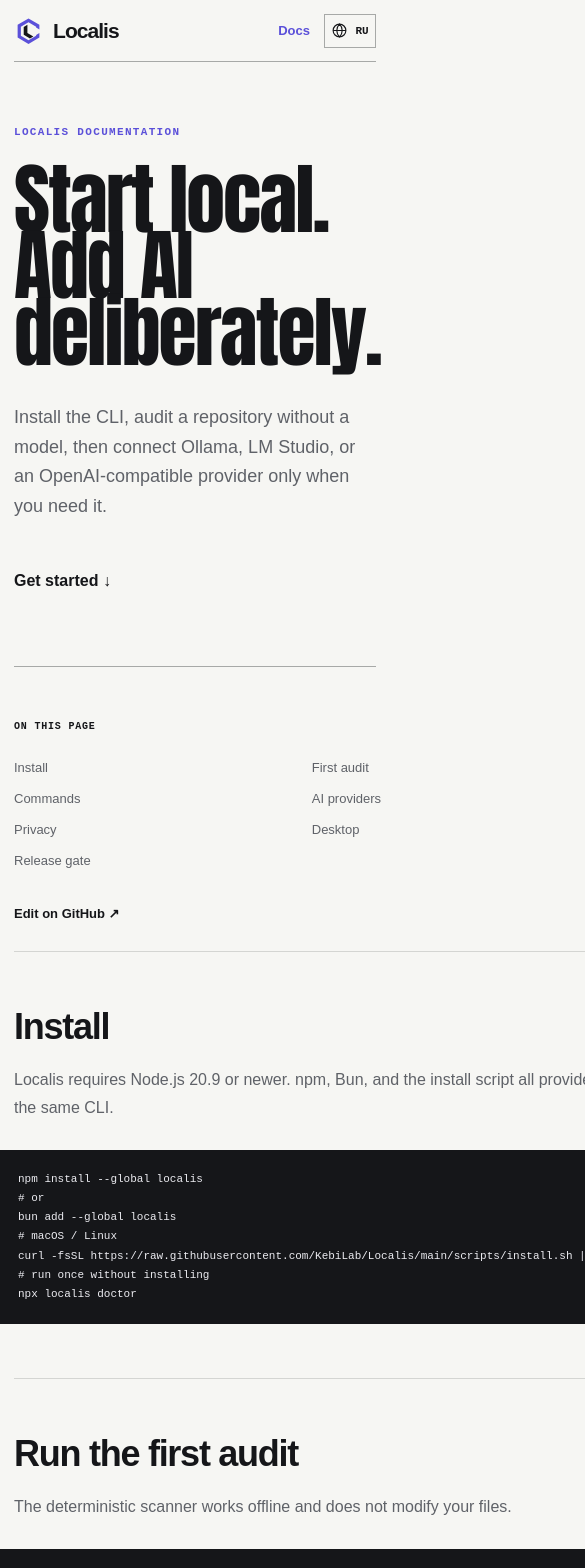
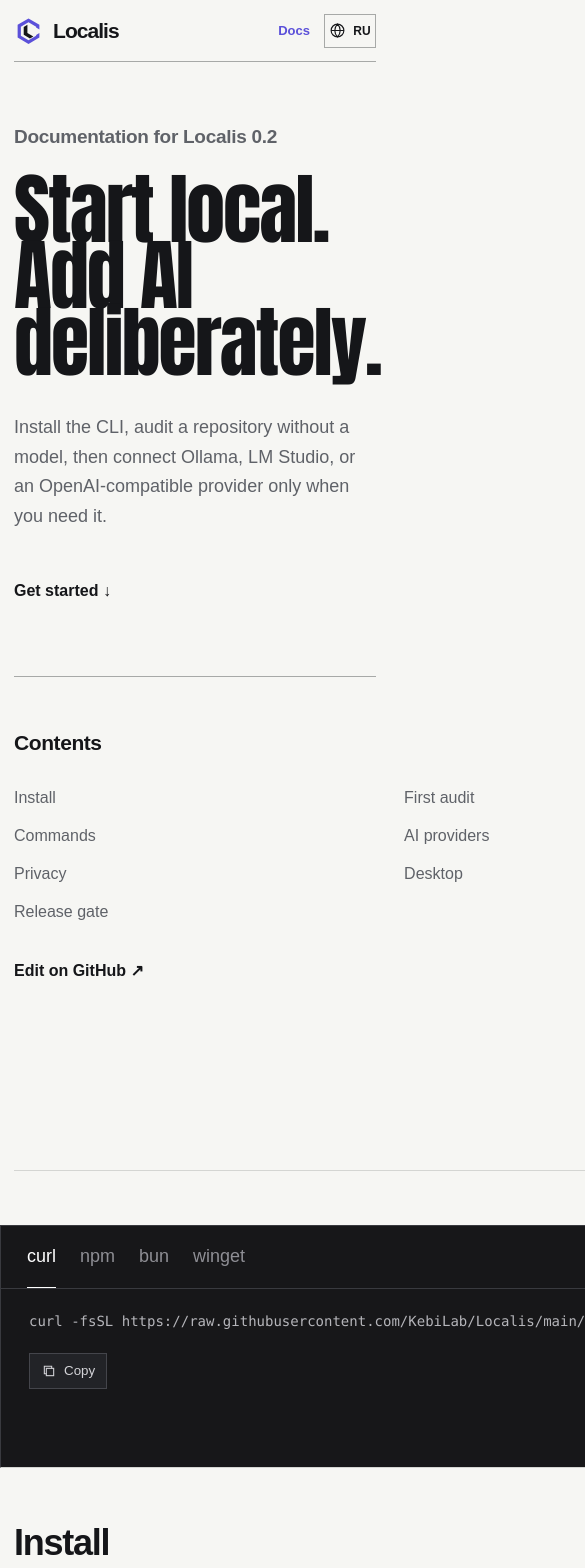
Before and after one commit to KebiLab/Localis, a Next.js app in the folder apps/web/: page /docs in a window 390 px wide. Shown: the top 1568 px of the page, 585 px wide, since content can reach past the window. Built offline with nearby package versions, Linux system fonts and the light colour scheme.

Commit message:
style(web): refine docs and Russian hero

```diff
--- a/apps/web/package.json
+++ b/apps/web/package.json
@@ -12,7 +12,6 @@
     "typecheck": "tsc --noEmit"
   },
   "dependencies": {
-    "@fontsource-variable/jetbrains-mono": "^5.3.0",
     "@fontsource-variable/manrope": "^5.3.0",
     "@fontsource-variable/roboto-condensed": "^5.3.0",
     "@fontsource/anton": "^5.3.0",
--- a/apps/web/src/app/globals.css
+++ b/apps/web/src/app/globals.css
@@ -42,7 +42,7 @@
 .navLinks { display: flex; align-items: center; gap: clamp(22px, 3vw, 48px); font-size: 16px; font-weight: 560; }
 .navLinks > a:not(.languageSwitch) { transition: color 150ms ease; }
 .navLinks > a:not(.languageSwitch):hover, .navLinks a[aria-current="page"] { color: var(--violet); }
-.languageSwitch { min-width: 58px; height: 36px; display: inline-flex; align-items: center; justify-content: center; gap: 7px; border: 1px solid var(--line-strong); font-family: "JetBrains Mono Variable", monospace; font-size: 11px; font-weight: 750; }
+.languageSwitch { min-width: 58px; height: 36px; display: inline-flex; align-items: center; justify-content: center; gap: 7px; border: 1px solid var(--line-strong); font-family: "Roboto Condensed Variable", sans-serif; font-size: 12px; font-weight: 750; }
 .languageSwitch:hover { border-color: var(--violet); color: var(--violet); }
 .languageSwitch svg { width: 17px; height: 17px; fill: none; stroke: currentColor; stroke-width: 1.6; }
 
@@ -70,16 +70,18 @@
   white-space: nowrap;
 }
 .posterTitle span { display: block; width: 152%; transform: scaleX(.66); transform-origin: left center; }
+.posterTitleRu { font-family: "Roboto Condensed Variable", sans-serif; font-size: clamp(180px, 19vw, 290px); font-weight: 900; line-height: .85; }
+.posterTitleRu span { width: 185%; transform: scaleX(.54); }
 .posterAside { align-self: center; padding: 34px clamp(28px, 4vw, 70px); }
 .verifiedStamp { width: fit-content; display: block; margin-bottom: 42px; padding: 11px 17px; border: 4px solid var(--green); color: var(--green); font-family: "Roboto Condensed Variable", sans-serif; font-size: 17px; font-weight: 800; letter-spacing: .05em; transform: rotate(-7deg); }
 .posterAside h1 { max-width: 360px; margin: 0; font-family: "Roboto Condensed Variable", sans-serif; font-size: clamp(28px, 2.2vw, 35px); font-weight: 680; letter-spacing: -.025em; line-height: 1.05; }
 .posterAside > p { max-width: 390px; margin: 16px 0 0; color: #303237; font-family: "Roboto Condensed Variable", sans-serif; font-size: 19px; line-height: 1.35; }
 .asideRule { width: min(100%, 360px); height: 1px; margin: 28px 0 20px; background: var(--line-strong); }
-.posterAside ul { margin: 0; padding: 0; list-style: none; font-family: "JetBrains Mono Variable", monospace; font-size: 12px; line-height: 1.8; }
+.posterAside ul { margin: 0; padding: 0; list-style: none; font-family: "Cascadia Code", Consolas, monospace; font-size: 12px; line-height: 1.8; }
 
 .actionRail { background: var(--ink); color: white; }
 .actionRailInner { min-height: 86px; display: grid; grid-template-columns: 1.55fr repeat(5, 1fr); align-items: center; }
-.actionRailInner > * { min-height: 54px; display: flex; align-items: center; justify-content: center; gap: 11px; padding-inline: 18px; border-left: 1px solid rgba(255,255,255,.24); font-family: "JetBrains Mono Variable", monospace; font-size: 13px; font-weight: 500; white-space: nowrap; }
+.actionRailInner > * { min-height: 54px; display: flex; align-items: center; justify-content: center; gap: 11px; padding-inline: 18px; border-left: 1px solid rgba(255,255,255,.24); font-family: "Roboto Condensed Variable", sans-serif; font-size: 14px; font-weight: 550; white-space: nowrap; }
 .actionRailInner > *:last-child { border-right: 1px solid rgba(255,255,255,.24); }
 .downloadButton { margin-right: 20px; border: 0 !important; background: white; color: var(--ink); font-family: inherit !important; font-size: 15px !important; font-weight: 700 !important; transition: background 150ms ease; }
 .downloadButton:hover { background: var(--violet-soft); }
@@ -94,7 +96,7 @@
 .workflowGrid h2 { margin: 15px 0 12px; padding-bottom: 12px; border-bottom: 1px solid var(--line-strong); font-family: "Roboto Condensed Variable", sans-serif; font-size: 32px; font-weight: 470; letter-spacing: -.035em; }
 .stepDetail { display: grid; grid-template-columns: 82px 1fr; align-items: center; gap: 20px; margin-top: 20px; }
 .stepDetail svg { width: 72px; max-height: 62px; fill: none; stroke: var(--ink); stroke-linecap: round; stroke-linejoin: round; stroke-width: 2.4; }
-.stepDetail p { margin: 0; font-family: "JetBrains Mono Variable", monospace; font-size: 10px; line-height: 1.55; }
+.stepDetail p { margin: 0; color: var(--ink-soft); font-family: "Manrope Variable", sans-serif; font-size: 11px; line-height: 1.55; }
 
 .productSection { padding-block: 132px 150px; }
 .sectionIntroClean { display: grid; grid-template-columns: minmax(0, 1.3fr) minmax(300px, .7fr); align-items: end; gap: 70px; margin-bottom: 62px; }
@@ -104,7 +106,7 @@
 .showcaseGrid { display: grid; gap: 18px; }
 .realShowcaseGrid { grid-template-columns: minmax(0, 1.25fr) minmax(360px, .75fr); align-items: start; }
 .showcaseCard { min-width: 0; overflow: hidden; border: 1px solid var(--line-strong); background: var(--surface); }
-.showcaseCard > header, .showcaseCard > footer { min-height: 52px; display: flex; align-items: center; justify-content: space-between; padding: 0 17px; border-bottom: 1px solid var(--line); font-family: "JetBrains Mono Variable", monospace; font-size: 10px; text-transform: uppercase; }
+.showcaseCard > header, .showcaseCard > footer { min-height: 52px; display: flex; align-items: center; justify-content: space-between; padding: 0 17px; border-bottom: 1px solid var(--line); font-family: "Roboto Condensed Variable", sans-serif; font-size: 11px; font-weight: 650; letter-spacing: .04em; text-transform: uppercase; }
 .showcaseCard > header b { color: var(--violet); }
 .showcaseCard > footer { min-height: 70px; border-top: 1px solid var(--line); border-bottom: 0; color: var(--ink-soft); line-height: 1.5; text-transform: none; }
 .realScreenshot { display: grid; place-items: center; overflow: hidden; background: #eceef1; }
@@ -134,27 +136,39 @@
 .footerInner a { color: var(--ink); text-decoration: underline; text-underline-offset: 3px; }
 
 .docsHero { padding: 92px 0 104px; border-bottom: 1px solid var(--line-strong); }
-.docsHero > p { margin: 0 0 28px; color: var(--violet); font-family: "JetBrains Mono Variable", monospace; font-size: 11px; font-weight: 750; letter-spacing: .12em; }
+.docsHero > p { margin: 0 0 28px; color: var(--ink-soft); font-family: "Manrope Variable", sans-serif; font-size: 19px; font-weight: 560; letter-spacing: -.015em; }
 .docsHero h1 { max-width: 1120px; margin: 0; font-family: "Anton", "Arial Narrow", sans-serif; font-size: clamp(76px, 10vw, 154px); font-weight: 400; letter-spacing: -.025em; line-height: .85; }
 .docsHero > div { display: grid; grid-template-columns: minmax(0, 680px) auto; justify-content: space-between; align-items: end; gap: 50px; margin-top: 54px; }
 .docsHero > div p { margin: 0; color: var(--ink-soft); font-size: 18px; line-height: 1.65; }
 .docsHero > div a { font-weight: 750; }
-.docsLayout { display: grid; grid-template-columns: 250px minmax(0, 850px); justify-content: space-between; gap: 90px; padding-block: 84px 130px; }
-.docsSidebar { position: sticky; top: 30px; align-self: start; padding-right: 28px; border-right: 1px solid var(--line); font-size: 13px; }
-.docsSidebar strong { display: block; margin-bottom: 20px; font-family: "JetBrains Mono Variable", monospace; font-size: 10px; letter-spacing: .08em; text-transform: uppercase; }
+.docsLayout { display: grid; grid-template-columns: 310px minmax(0, 850px); justify-content: space-between; gap: 100px; padding-block: 84px 130px; }
+.docsSidebar { position: sticky; top: 30px; align-self: start; min-height: 440px; padding-right: 42px; border-right: 1px solid var(--line); font-size: 16px; }
+.docsSidebar strong { display: block; margin-bottom: 24px; font-family: "Roboto Condensed Variable", sans-serif; font-size: 21px; font-weight: 680; letter-spacing: -.02em; }
 .docsSidebar nav { display: grid; }
-.docsSidebar nav a { padding: 8px 0; color: var(--ink-soft); }
+.docsSidebar nav a { padding: 10px 0; color: var(--ink-soft); }
 .docsSidebar nav a:hover { color: var(--violet); }
 .docsGithub { display: inline-block; margin-top: 30px; font-weight: 700; }
 .docsContent > section { scroll-margin-top: 28px; padding: 0 0 74px; margin-bottom: 74px; border-bottom: 1px solid var(--line); }
 .docsContent > section:last-child { margin-bottom: 0; }
 .docsContent h2 { margin: 0 0 18px; font-family: "Roboto Condensed Variable", sans-serif; font-size: clamp(36px, 4vw, 56px); font-weight: 650; letter-spacing: -.035em; }
 .docsContent > section > p { max-width: 760px; margin: 0 0 28px; color: var(--ink-soft); font-size: 16px; line-height: 1.75; }
-.docsContent pre { margin: 0; padding: 24px 26px; overflow-x: auto; background: var(--ink); color: #ececf1; font-family: "JetBrains Mono Variable", monospace; font-size: 13px; line-height: 1.75; }
+.docsContent pre { margin: 0; padding: 24px 26px; overflow-x: auto; background: var(--ink); color: #ececf1; font-family: "Cascadia Code", "SFMono-Regular", Consolas, monospace; font-size: 13px; line-height: 1.75; }
 .docsContent dl { margin: 0; border-top: 1px solid var(--line); }
 .docsContent dl div { display: grid; grid-template-columns: 180px 1fr; gap: 28px; padding: 18px 0; border-bottom: 1px solid var(--line); }
-.docsContent dt { font-family: "JetBrains Mono Variable", monospace; font-weight: 700; }
+.docsContent dt { font-family: "Roboto Condensed Variable", sans-serif; font-size: 17px; font-weight: 700; }
 .docsContent dd { margin: 0; color: var(--ink-soft); line-height: 1.55; }
+
+.installPanel { margin: 0 0 88px; overflow: hidden; border: 1px solid #393a3f; background: #171719; color: #f0f0f2; }
+.installTabs { display: flex; gap: 36px; padding: 0 26px; border-bottom: 1px solid #393a3f; }
+.installTabs button { position: relative; min-height: 62px; padding: 0; border: 0; background: transparent; color: #8e8e94; font-family: "Roboto Condensed Variable", sans-serif; font-size: 18px; cursor: pointer; }
+.installTabs button[aria-selected="true"] { color: white; }
+.installTabs button[aria-selected="true"]::after { content: ""; position: absolute; right: 0; bottom: -1px; left: 0; height: 2px; background: white; }
+.installCommand { min-height: 94px; display: flex; align-items: center; justify-content: space-between; gap: 24px; padding: 24px 28px; }
+.installCommand code { overflow-x: auto; color: #b5b5ba; font-family: "Cascadia Code", "SFMono-Regular", Consolas, monospace; font-size: 14px; white-space: nowrap; }
+.installCommand button { display: inline-flex; align-items: center; gap: 7px; flex: 0 0 auto; padding: 9px 11px; border: 1px solid #44454b; background: #222327; color: #d4d4d8; font-family: "Roboto Condensed Variable", sans-serif; cursor: pointer; }
+.installCommand button:hover { border-color: #777981; color: white; }
+.installCommand svg { width: 16px; height: 16px; fill: none; stroke: currentColor; stroke-width: 1.6; }
+.installPanel > p { margin: 0; padding: 0 28px 22px; color: #96969d; font-size: 12px; }
 
 @media (max-width: 1160px) {
   .posterHero { min-height: 540px; grid-template-columns: minmax(0, 1.65fr) minmax(330px, .85fr); }
@@ -170,7 +184,7 @@
   .sectionIntroClean { grid-template-columns: 1fr; gap: 30px; }
   .realShowcaseGrid { grid-template-columns: 1fr; }
   .securityGrid { gap: 60px; }
-  .docsLayout { grid-template-columns: 210px minmax(0, 1fr); gap: 55px; }
+  .docsLayout { grid-template-columns: 260px minmax(0, 1fr); gap: 55px; }
 }
 
 @media (max-width: 760px) {
@@ -184,6 +198,8 @@
   .posterHero { width: 100%; min-height: 0; grid-template-columns: 1fr; background-size: 72px 100%; }
   .posterTitle { min-height: 330px; padding: 42px 18px 30px; border-right: 0; border-bottom: 1px solid var(--line); font-size: clamp(108px, 34vw, 160px); line-height: .82; }
   .posterTitle span { width: 143%; transform: scaleX(.7); }
+  .posterTitleRu { font-size: clamp(82px, 26vw, 120px); line-height: .88; }
+  .posterTitleRu span { width: 157%; transform: scaleX(.64); }
   .posterAside { padding: 58px max(20px, calc((100vw - var(--shell)) / 2)); }
   .posterAside h1 { max-width: 440px; font-size: 31px; }
   .posterAside > p { max-width: 440px; }
@@ -216,6 +232,9 @@
   .docsContent > section { padding-bottom: 54px; margin-bottom: 54px; }
   .docsContent pre { margin-inline: -14px; padding: 20px 18px; font-size: 11px; }
   .docsContent dl div { grid-template-columns: 1fr; gap: 6px; }
+  .installPanel { margin-inline: -14px; }
+  .installTabs { gap: 24px; overflow-x: auto; }
+  .installCommand { align-items: flex-start; flex-direction: column; }
 }
 
 @media (max-width: 430px) {
--- a/apps/web/src/app/layout.tsx
+++ b/apps/web/src/app/layout.tsx
@@ -1,7 +1,6 @@
 import type { Metadata } from "next";
 import type { ReactNode } from "react";
 
-import "@fontsource-variable/jetbrains-mono";
 import "@fontsource-variable/manrope";
 import "@fontsource-variable/roboto-condensed";
 import "@fontsource/anton";
--- a/apps/web/src/components/docs-page.tsx
+++ b/apps/web/src/components/docs-page.tsx
@@ -1,11 +1,12 @@
 import { Logo } from "@/components/logo";
+import { InstallTabs } from "@/components/install-tabs";
 import { SiteHeader } from "@/components/site-header";
 
 type Locale = "en" | "ru";
 
 const docs = {
   en: {
-    eyebrow: "LOCALIS DOCUMENTATION",
+    introLabel: "Documentation for Localis 0.2",
     title: "Start local.\nAdd AI deliberately.",
     intro: "Install the CLI, audit a repository without a model, then connect Ollama, LM Studio, or an OpenAI-compatible provider only when you need it.",
     nav: ["Install", "First audit", "Commands", "AI providers", "Privacy", "Desktop", "Release gate"],
@@ -20,7 +21,7 @@
     ],
   },
   ru: {
-    eyebrow: "ДОКУМЕНТАЦИЯ LOCALIS",
+    introLabel: "Руководство по Localis 0.2",
     title: "Начните локально.\nПодключайте ИИ осознанно.",
     intro: "Установите CLI, проверьте репозиторий без модели, а затем при необходимости подключите Ollama, LM Studio или OpenAI-совместимый API.",
     nav: ["Установка", "Первый аудит", "Команды", "AI-провайдеры", "Приватность", "Приложение", "Проверка релиза"],
@@ -42,17 +43,18 @@
     <main>
       <SiteHeader locale={locale} page="docs" />
       <section className="docsHero shell">
-        <p>{t.eyebrow}</p>
+        <p>{t.introLabel}</p>
         <h1>{t.title.split("\n").map((line) => <span key={line}>{line}</span>)}</h1>
         <div><p>{t.intro}</p><a href="#install">{locale === "ru" ? "Начать ↓" : "Get started ↓"}</a></div>
       </section>
       <div className="docsLayout shell">
         <aside className="docsSidebar">
-          <strong>{locale === "ru" ? "На этой странице" : "On this page"}</strong>
+          <strong>{locale === "ru" ? "Содержание" : "Contents"}</strong>
           <nav>{t.sections.map((section, index) => <a key={section.id} href={`#${section.id}`}>{t.nav[index]}</a>)}</nav>
           <a className="docsGithub" href="https://github.com/KebiLab/Localis">Edit on GitHub ↗</a>
         </aside>
         <article className="docsContent">
+          <InstallTabs locale={locale} />
           {t.sections.map((section) => (
             <section key={section.id} id={section.id}>
               <h2>{section.title}</h2>
--- /dev/null
+++ b/apps/web/src/components/install-tabs.tsx
@@ -0,0 +1,42 @@
+"use client";
+
+import { useState } from "react";
+
+const commands = {
+  curl: "curl -fsSL https://raw.githubusercontent.com/KebiLab/Localis/main/scripts/install.sh | sh",
+  npm: "npm install --global localis",
+  bun: "bun add --global localis",
+  winget: "winget install KebiLab.Localis",
+} as const;
+
+type InstallMethod = keyof typeof commands;
+
+function CopyIcon() {
+  return <svg viewBox="0 0 24 24" aria-hidden="true"><rect x="8" y="8" width="11" height="11" /><path d="M16 8V5H5v11h3" /></svg>;
+}
+
+export function InstallTabs({ locale }: { locale: "en" | "ru" }) {
+  const [active, setActive] = useState<InstallMethod>("curl");
+  const [copied, setCopied] = useState(false);
+
+  async function copyCommand() {
+    await navigator.clipboard.writeText(commands[active]);
+    setCopied(true);
+    window.setTimeout(() => setCopied(false), 1400);
+  }
+
+  return (
+    <section className="installPanel" aria-label={locale === "ru" ? "Установка Localis" : "Install Localis"}>
+      <div className="installTabs" role="tablist">
+        {(Object.keys(commands) as InstallMethod[]).map((method) => (
+          <button key={method} type="button" role="tab" aria-selected={active === method} onClick={() => { setActive(method); setCopied(false); }}>{method}</button>
+        ))}
+      </div>
+      <div className="installCommand">
+        <code>{commands[active]}</code>
+        <button type="button" onClick={copyCommand} aria-label={locale === "ru" ? "Скопировать команду" : "Copy command"}><CopyIcon /><span>{copied ? (locale === "ru" ? "Скопировано" : "Copied") : (locale === "ru" ? "Копировать" : "Copy")}</span></button>
+      </div>
+      {active === "winget" && <p>{locale === "ru" ? "Команда заработает после проверки первого манифеста сообществом WinGet." : "Available after the first community WinGet manifest is approved."}</p>}
+    </section>
+  );
+}
--- a/apps/web/src/components/marketing-page.tsx
+++ b/apps/web/src/components/marketing-page.tsx
@@ -8,6 +8,7 @@
 
 const copy = {
   en: {
+    heroPoster: ["PRIVATE BY", "DEFAULT."],
     heroTitle: "Your code stays on your machine.",
     heroBody: "Local audits run offline. AI receives only the files and context you explicitly approve.",
     heroFacts: ["Offline audit by default.", "Preview every AI payload.", "No telemetry.", "Review before write."],
@@ -37,6 +38,7 @@
     inspired: "Inspired by the open-source work and ideas of Andrew-py-dew.",
   },
   ru: {
+    heroPoster: ["ПРИВАТНО ПО", "УМОЛЧАНИЮ."],
     heroTitle: "Ваш код остаётся на вашем компьютере.",
     heroBody: "Локальный аудит работает офлайн. ИИ получает только те файлы и контекст, которые вы разрешили отправить.",
     heroFacts: ["Аудит офлайн по умолчанию.", "Предпросмотр каждого AI-запроса.", "Без телеметрии.", "Проверка до записи."],
@@ -97,7 +99,7 @@
       <SiteHeader locale={locale} />
 
       <section className="posterHero shell" aria-labelledby="hero-title">
-        <div className="posterTitle" id="hero-title"><span>PRIVATE BY</span><span>DEFAULT.</span></div>
+        <div className={`posterTitle ${locale === "ru" ? "posterTitleRu" : ""}`} id="hero-title">{t.heroPoster.map((line) => <span key={line}>{line}</span>)}</div>
         <aside className="posterAside">
           <span className="verifiedStamp">✓ VERIFIED LOCAL</span>
           <h1>{t.heroTitle}</h1>
```
Also changed, not shown: 1 other file (tests, documents, lock files or other folders).
